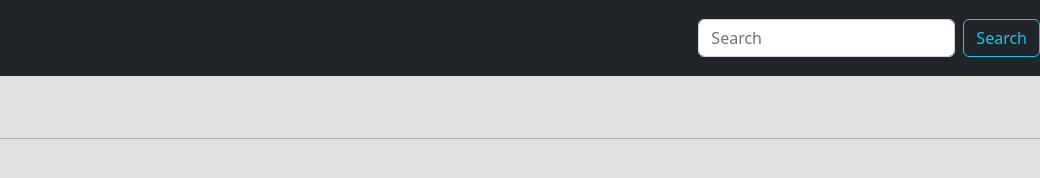
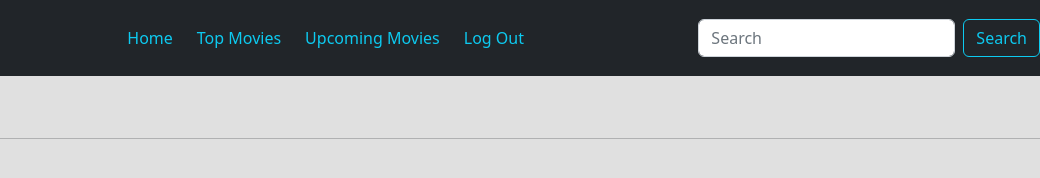
Before and after one commit to Osorabrian/Movie_Mania, a website: page index.html in a window 1280 px wide. Shown: the top 178 px of the page, 240-1280 px from the left. Drawn offline with Linux system fonts and the light colour scheme.

Commit message:
create navigation bar items

```diff
--- a/index.html
+++ b/index.html
@@ -18,6 +18,21 @@
             <img src="./logo.png" alt="web logo" id="logo">
             Movie Mania
         </a>
+
+            <ul class="navbar-nav me-2 d-flex flex-row">
+                <li class="navbar-item">
+                    <a class="nav-link text-info active" aria-current="page" href="#">Home</a>
+                </li>
+                <li class="navbar-item ms-4">
+                    <a class="nav-link text-info" href="#">Top Movies</a>
+                </li>
+                <li class="navbar-item ms-4">
+                    <a class="nav-link text-info" href="#">Upcoming Movies</a>
+                </li>
+                <li class="navbar-item ms-4">
+                    <a class="nav-link text-info" href="#">Log Out</a>
+                </li>
+            </ul>
 
         <form class="d-flex" role="search" id="searchform">
             <input class="form-control me-2" type="search" placeholder="Search" aria-label="Search" id="moviename">
```
